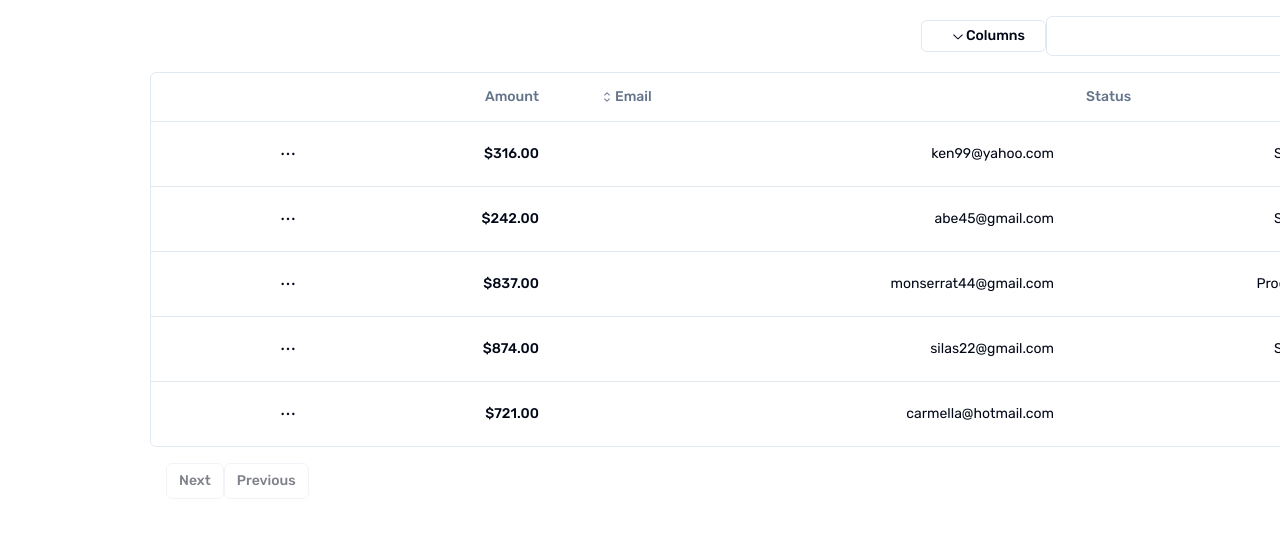
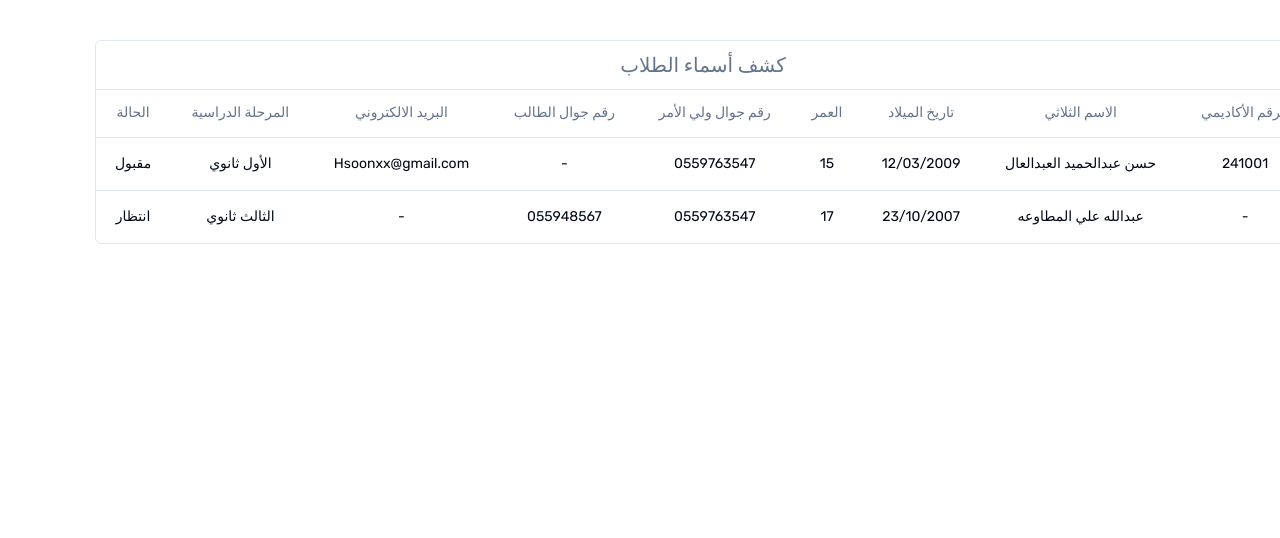
Before and after one commit to Labrarysa/CourseManager, a Next.js app: page /table in a window 1280 px wide. Shown: the top 538 px of the page. Built offline with nearby package versions, Linux system fonts and the light colour scheme.

Commit message:
assigne an examples to the table

```diff
--- /dev/null
+++ b/app/table/column.tsx
@@ -0,0 +1,56 @@
+"use client"
+
+import { ColumnDef } from "@tanstack/react-table"
+
+// This type is used to define the shape of our data.
+// You can use a Zod schema here if you want.
+export type student = {
+  studentId: string
+  name: string
+  dateOfBirth: string
+  age: string
+  fatherPhone: string
+  studentPhone: string
+  email: string
+  year: string
+  status: "انتظار" | "مقبول"
+}
+
+export const columns: ColumnDef<student>[] = [
+  {
+    accessorKey: "studentId",
+    header: "الرقم الأكاديمي",
+  },
+  {
+    accessorKey: "name",
+    header: "الاسم الثلاثي",
+  },
+  {
+    accessorKey: "dateOfBirth",
+    header: "تاريخ الميلاد",
+  },
+  {
+    accessorKey: "age",
+    header: "العمر",
+  },
+  {
+    accessorKey: "fatherPhone",
+    header: "رقم جوال ولي الأمر",
+  },
+  {
+    accessorKey: "studentPhone",
+    header: "رقم جوال الطالب",
+  },
+  {
+    accessorKey: "email",
+    header: "البريد الالكتروني",
+  },
+  {
+    accessorKey: "year",
+    header: "المرحلة الدراسية",
+  },
+  {
+    accessorKey: "status",
+    header: "الحالة",
+  },
+]
--- /dev/null
+++ b/app/table/data-table.tsx
@@ -0,0 +1,83 @@
+"use client"
+
+import {
+  ColumnDef,
+  flexRender,
+  getCoreRowModel,
+  useReactTable,
+} from "@tanstack/react-table"
+
+import {
+  Table,
+  TableBody,
+  TableCell,
+  TableHead,
+  TableHeader,
+  TableRow,
+} from "@/components/ui/table"
+
+interface DataTableProps<TData, TValue> {
+  columns: ColumnDef<TData, TValue>[]
+  data: TData[]
+}
+
+export function DataTable<TData, TValue>({
+  columns,
+  data,
+}: DataTableProps<TData, TValue>) {
+  const table = useReactTable({
+    data,
+    columns,
+    getCoreRowModel: getCoreRowModel(),
+  })
+
+  return (
+    <div className="rounded-md border">
+      <Table>
+        <TableHeader>
+        <TableRow className="text-xl font-semibold py-2">
+            <TableHead colSpan={9} className="text-center">كشف أسماء الطلاب</TableHead>
+          </TableRow>
+          {table.getHeaderGroups().map((headerGroup) => (
+            <TableRow key={headerGroup.id}>
+              {headerGroup.headers.map((header) => {
+                return (
+                  <TableHead key={header.id} className="text-center">
+                    {header.isPlaceholder
+                      ? null
+                      : flexRender(
+                          header.column.columnDef.header,
+                          header.getContext()
+                        )}
+                  </TableHead>
+                )
+              })}
+            </TableRow>
+          ))}
+        </TableHeader>
+        <TableBody className="text-center">
+          {table.getRowModel().rows?.length ? (
+            table.getRowModel().rows.map((row) => (
+              <TableRow
+                key={row.id}
+                data-state={row.getIsSelected() && "selected"}
+              >
+                {row.getVisibleCells().map((cell) => (
+                  <TableCell key={cell.id}>
+                    {flexRender(cell.column.columnDef.cell, cell.getContext())}
+                  </TableCell>
+                ))}
+              </TableRow>
+            ))
+          ) : (
+            <TableRow>
+              <TableCell colSpan={columns.length} className="h-24 text-center">
+                No results.
+              </TableCell>
+            </TableRow>
+          )}
+        </TableBody>
+      </Table>
+    </div>
+  )
+}
--- a/app/table/page.tsx
+++ b/app/table/page.tsx
@@ -1,318 +1,137 @@
-"use client"
+// "use client";
+// import React, { useState } from 'react';
+// import {
+//   Table,
+//   TableBody,
+//   TableCaption,
+//   TableCell,
+//   TableHead,
+//   TableHeader,
+//   TableRow,
+// } from "@/components/ui/table";
 
-import * as React from "react"
-import {
-  CaretSortIcon,
-  ChevronDownIcon,
-  DotsHorizontalIcon,
-} from "@radix-ui/react-icons"
-import {
-  ColumnDef,
-  ColumnFiltersState,
-  SortingState,
-  VisibilityState,
-  flexRender,
-  getCoreRowModel,
-  getFilteredRowModel,
-  getPaginationRowModel,
-  getSortedRowModel,
-  useReactTable,
-} from "@tanstack/react-table"
+// // Initial static data for students
+// const initialStudents = [
+//   {
+    // studentId: "241001",
+    // name: "حسن عبدالحميد العبدالعال",
+    // dateOfBirth: "12/03/2009",
+    // age: "15",
+    // fatherPhone: "0559763547",
+    // studentPhone: "-",
+    // email: "Hsoonxx@gmail.com",
+    // year: "الأول ثانوي",
+//   },
+//   {
+    // studentId: "-",
+    // name: "عبدالله علي المطاوعه",
+    // dateOfBirth: "23/10/2007",
+    // age: "17",
+    // fatherPhone: "0559763547",
+    // studentPhone: "055948567",
+    // email: "-",
+    // year: "الثالث ثانوي",
+//   },
+// ];
 
-import { Button } from "@/components/ui/button"
-import { Checkbox } from "@/components/ui/checkbox"
-import {
-  DropdownMenu,
-  DropdownMenuCheckboxItem,
-  DropdownMenuContent,
-  DropdownMenuItem,
-  DropdownMenuLabel,
-  DropdownMenuSeparator,
-  DropdownMenuTrigger,
-} from "@/components/ui/dropdown-menu"
-import { Input } from "@/components/ui/input"
-import {
-  Table,
-  TableBody,
-  TableCell,
-  TableHead,
-  TableHeader,
-  TableRow,
-} from "@/components/ui/table"
+// export default function Home() {
+//   // useState hook to manage student data
+//   const [students, setStudents] = useState(initialStudents);
+//   // Calculate the number of students for display in the table caption
+//   const studentCount = students.length;
 
-const data: Payment[] = [
-  {
-    id: "m5gr84i9",
-    amount: 316,
-    status: "success",
-    email: "ken99@yahoo.com",
+//   return (
+//     // Positioning the table in the center of the page
+//     <div className="absolute -translate-x-1/2 -translate-y-1/2 top-1/2 left-1/2">
+//       {/* Scrollable container for the table on smaller screens */}
+//       <div className="table-auto md:w-full w-[300px]">
+//       {/* Table for displaying student data */}
+//       <Table className="min-w-full text-center">
+//         {/* Table caption showing the total number of students */}
+//         <TableCaption className="text-xl font-semibold py-2">
+//           {`عدد الطلاب: ${studentCount}`}
+//         </TableCaption>
+
+//         {/* Table header with column titles */}
+//         <TableHeader className="text-sm text-center">
+//           {/* Row for the main title spanning all columns */}
+          // <TableRow className="text-xl font-semibold py-2">
+          //   <TableHead colSpan={8} className="text-center">كشف أسماء الطلاب</TableHead>
+          // </TableRow>
+
+//           {/* Row for column headings */}
+//           <TableRow>
+//             <TableHead className="text-center">الرقم الأكاديمي</TableHead>
+//             <TableHead className="text-center">الاسم الثلاثي</TableHead>
+//             <TableHead className="text-center">تاريخ الميلاد</TableHead>
+//             <TableHead className="text-center">العمر</TableHead>
+//             <TableHead className="text-center">رقم جوال ولي الأمر</TableHead>
+//             <TableHead className="text-center">رقم جوال الطالب</TableHead>
+//             <TableHead className="text-center">البريد الالكتروني</TableHead>
+//             <TableHead className="text-center">المرحلة الدراسية</TableHead>
+
+//           </TableRow>
+//         </TableHeader>
+
+//         {/* Table body with data rows */}
+//         <TableBody className="divide-y">
+//           {students.map((student) => (
+//             // Row for each student's data
+//             <TableRow className="text-sm text-center" key={student.studentId}>
+//               <TableCell className="py-2 px-4">{student.studentId}</TableCell>
+//               <TableCell className="py-2 px-4">{student.name}</TableCell>
+//               <TableCell className="py-2 px-4">{student.dateOfBirth}</TableCell>
+//               <TableCell className="py-2 px-4">{student.age}</TableCell>
+//               <TableCell className="py-2 px-4">{student.fatherPhone}</TableCell>
+//               <TableCell className="py-2 px-4">{student.studentPhone}</TableCell>
+//               <TableCell className="py-2 px-4">{student.email}</TableCell>
+//               <TableCell className="py-2 px-4">{student.year}</TableCell>
+//             </TableRow>
+//           ))}
+//         </TableBody>
+//       </Table>
+//     </div>
+//     </div>
+//   );
+// }
+
+
+import { student, columns } from "./column"
+import { DataTable } from "./data-table"
+
+async function getData(): Promise<student[]> {
+  // Fetch data from your API here.
+  return [
+    {
+      studentId: "241001",
+      name: "حسن عبدالحميد العبدالعال",
+      dateOfBirth: "12/03/2009",
+      age: "15",
+      fatherPhone: "0559763547",
+      studentPhone: "-",
+      email: "Hsoonxx@gmail.com",
+      year: "الأول ثانوي",
+      status: "مقبول",
+    },
+    {    studentId: "-",
+    name: "عبدالله علي المطاوعه",
+    dateOfBirth: "23/10/2007",
+    age: "17",
+    fatherPhone: "0559763547",
+    studentPhone: "055948567",
+    email: "-",
+    year: "الثالث ثانوي",
+    status: "انتظار",
   },
-  {
-    id: "3u1reuv4",
-    amount: 242,
-    status: "success",
-    email: "Abe45@gmail.com",
-  },
-  {
-    id: "derv1ws0",
-    amount: 837,
-    status: "processing",
-    email: "Monserrat44@gmail.com",
-  },
-  {
-    id: "5kma53ae",
-    amount: 874,
-    status: "success",
-    email: "Silas22@gmail.com",
-  },
-  {
-    id: "bhqecj4p",
-    amount: 721,
-    status: "failed",
-    email: "carmella@hotmail.com",
-  },
-]
-
-export type Payment = {
-  id: string
-  amount: number
-  status: "pending" | "processing" | "success" | "failed"
-  email: string
+  ]
 }
 
-export const columns: ColumnDef<Payment>[] = [
-  {
-    id: "select",
-    header: ({ table }) => (
-      <Checkbox
-        checked={
-          table.getIsAllPageRowsSelected() ||
-          (table.getIsSomePageRowsSelected() && "indeterminate")
-        }
-        onCheckedChange={(value) => table.toggleAllPageRowsSelected(!!value)}
-        aria-label="Select all"
-      />
-    ),
-    cell: ({ row }) => (
-      <Checkbox
-        checked={row.getIsSelected()}
-        onCheckedChange={(value) => row.toggleSelected(!!value)}
-        aria-label="Select row"
-      />
-    ),
-    enableSorting: false,
-    enableHiding: false,
-  },
-  {
-    accessorKey: "status",
-    header: "Status",
-    cell: ({ row }) => (
-      <div className="capitalize">{row.getValue("status")}</div>
-    ),
-  },
-  {
-    accessorKey: "email",
-    header: ({ column }) => {
-      return (
-        <Button
-          variant="ghost"
-          onClick={() => column.toggleSorting(column.getIsSorted() === "asc")}
-        >
-          Email
-          <CaretSortIcon className="ml-2 h-4 w-4" />
-        </Button>
-      )
-    },
-    cell: ({ row }) => <div className="lowercase">{row.getValue("email")}</div>,
-  },
-  {
-    accessorKey: "amount",
-    header: () => <div className="text-right">Amount</div>,
-    cell: ({ row }) => {
-      const amount = parseFloat(row.getValue("amount"))
-
-      // Format the amount as a dollar amount
-      const formatted = new Intl.NumberFormat("en-US", {
-        style: "currency",
-        currency: "USD",
-      }).format(amount)
-
-      return <div className="text-right font-medium">{formatted}</div>
-    },
-  },
-  {
-    id: "actions",
-    enableHiding: false,
-    cell: ({ row }) => {
-      const payment = row.original
-
-      return (
-        <DropdownMenu>
-          <DropdownMenuTrigger asChild>
-            <Button variant="ghost" className="h-8 w-8 p-0">
-              <span className="sr-only">Open menu</span>
-              <DotsHorizontalIcon className="h-4 w-4" />
-            </Button>
-          </DropdownMenuTrigger>
-          <DropdownMenuContent align="end">
-            <DropdownMenuLabel>Actions</DropdownMenuLabel>
-            <DropdownMenuItem
-              onClick={() => navigator.clipboard.writeText(payment.id)}
-            >
-              Copy payment ID
-            </DropdownMenuItem>
-            <DropdownMenuSeparator />
-            <DropdownMenuItem>View customer</DropdownMenuItem>
-            <DropdownMenuItem>View payment details</DropdownMenuItem>
-          </DropdownMenuContent>
-        </DropdownMenu>
-      )
-    },
-  },
-]
-
-function DataTableDemo() {
-  const [sorting, setSorting] = React.useState<SortingState>([])
-  const [columnFilters, setColumnFilters] = React.useState<ColumnFiltersState>(
-    []
-  )
-  const [columnVisibility, setColumnVisibility] =
-    React.useState<VisibilityState>({})
-  const [rowSelection, setRowSelection] = React.useState({})
-
-  const table = useReactTable({
-    data,
-    columns,
-    onSortingChange: setSorting,
-    onColumnFiltersChange: setColumnFilters,
-    getCoreRowModel: getCoreRowModel(),
-    getPaginationRowModel: getPaginationRowModel(),
-    getSortedRowModel: getSortedRowModel(),
-    getFilteredRowModel: getFilteredRowModel(),
-    onColumnVisibilityChange: setColumnVisibility,
-    onRowSelectionChange: setRowSelection,
-    state: {
-      sorting,
-      columnFilters,
-      columnVisibility,
-      rowSelection,
-    },
-  })
+export default async function DemoPage() {
+  const data = await getData()
 
   return (
-    <div className="w-full">
-      <div className="flex items-center py-4">
-        <Input
-          placeholder="Filter emails..."
-          value={(table.getColumn("email")?.getFilterValue() as string) ?? ""}
-          onChange={(event) =>
-            table.getColumn("email")?.setFilterValue(event.target.value)
-          }
-          className="max-w-sm"
-        />
-        <DropdownMenu>
-          <DropdownMenuTrigger asChild>
-            <Button variant="outline" className="ml-auto">
-              Columns <ChevronDownIcon className="ml-2 h-4 w-4" />
-            </Button>
-          </DropdownMenuTrigger>
-          <DropdownMenuContent align="end">
-            {table
-              .getAllColumns()
-              .filter((column) => column.getCanHide())
-              .map((column) => {
-                return (
-                  <DropdownMenuCheckboxItem
-                    key={column.id}
-                    className="capitalize"
-                    checked={column.getIsVisible()}
-                    onCheckedChange={(value) =>
-                      column.toggleVisibility(!!value)
-                    }
-                  >
-                    {column.id}
-                  </DropdownMenuCheckboxItem>
-                )
-              })}
-          </DropdownMenuContent>
-        </DropdownMenu>
-      </div>
-      <div className="rounded-md border">
-        <Table>
-          <TableHeader>
-            {table.getHeaderGroups().map((headerGroup) => (
-              <TableRow key={headerGroup.id}>
-                {headerGroup.headers.map((header) => {
-                  return (
-                    <TableHead key={header.id}>
-                      {header.isPlaceholder
-                        ? null
-                        : flexRender(
-                            header.column.columnDef.header,
-                            header.getContext()
-                          )}
-                    </TableHead>
-                  )
-                })}
-              </TableRow>
-            ))}
-          </TableHeader>
-          <TableBody>
-            {table.getRowModel().rows?.length ? (
-              table.getRowModel().rows.map((row) => (
-                <TableRow
-                  key={row.id}
-                  data-state={row.getIsSelected() && "selected"}
-                >
-                  {row.getVisibleCells().map((cell) => (
-                    <TableCell key={cell.id}>
-                      {flexRender(
-                        cell.column.columnDef.cell,
-                        cell.getContext()
-                      )}
-                    </TableCell>
-                  ))}
-                </TableRow>
-              ))
-            ) : (
-              <TableRow>
-                <TableCell
-                  colSpan={columns.length}
-                  className="h-24 text-center"
-                >
-                  No results.
-                </TableCell>
-              </TableRow>
-            )}
-          </TableBody>
-        </Table>
-      </div>
-      <div className="flex items-center justify-end space-x-2 py-4">
-        <div className="flex-1 text-sm text-muted-foreground">
-          {table.getFilteredSelectedRowModel().rows.length} of{" "}
-          {table.getFilteredRowModel().rows.length} row(s) selected.
-        </div>
-        <div className="space-x-2">
-          <Button
-            variant="outline"
-            size="sm"
-            onClick={() => table.previousPage()}
-            disabled={!table.getCanPreviousPage()}
-          >
-            Previous
-          </Button>
-          <Button
-            variant="outline"
-            size="sm"
-            onClick={() => table.nextPage()}
-            disabled={!table.getCanNextPage()}
-          >
-            Next
-          </Button>
-        </div>
-      </div>
+    <div className="container mx-auto py-10">
+      <DataTable columns={columns} data={data} />
     </div>
   )
 }
-
-export default DataTableDemo;
```
